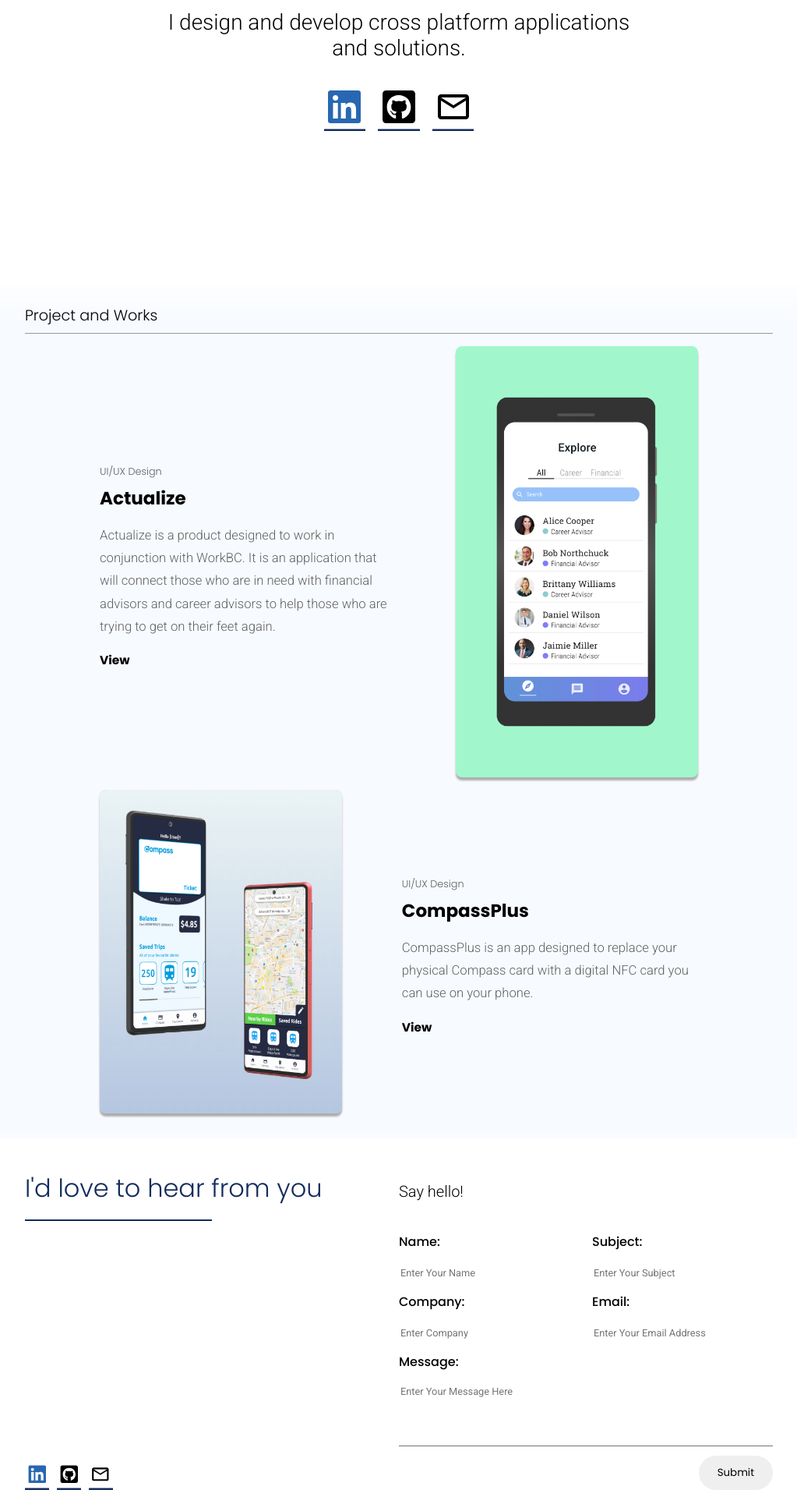
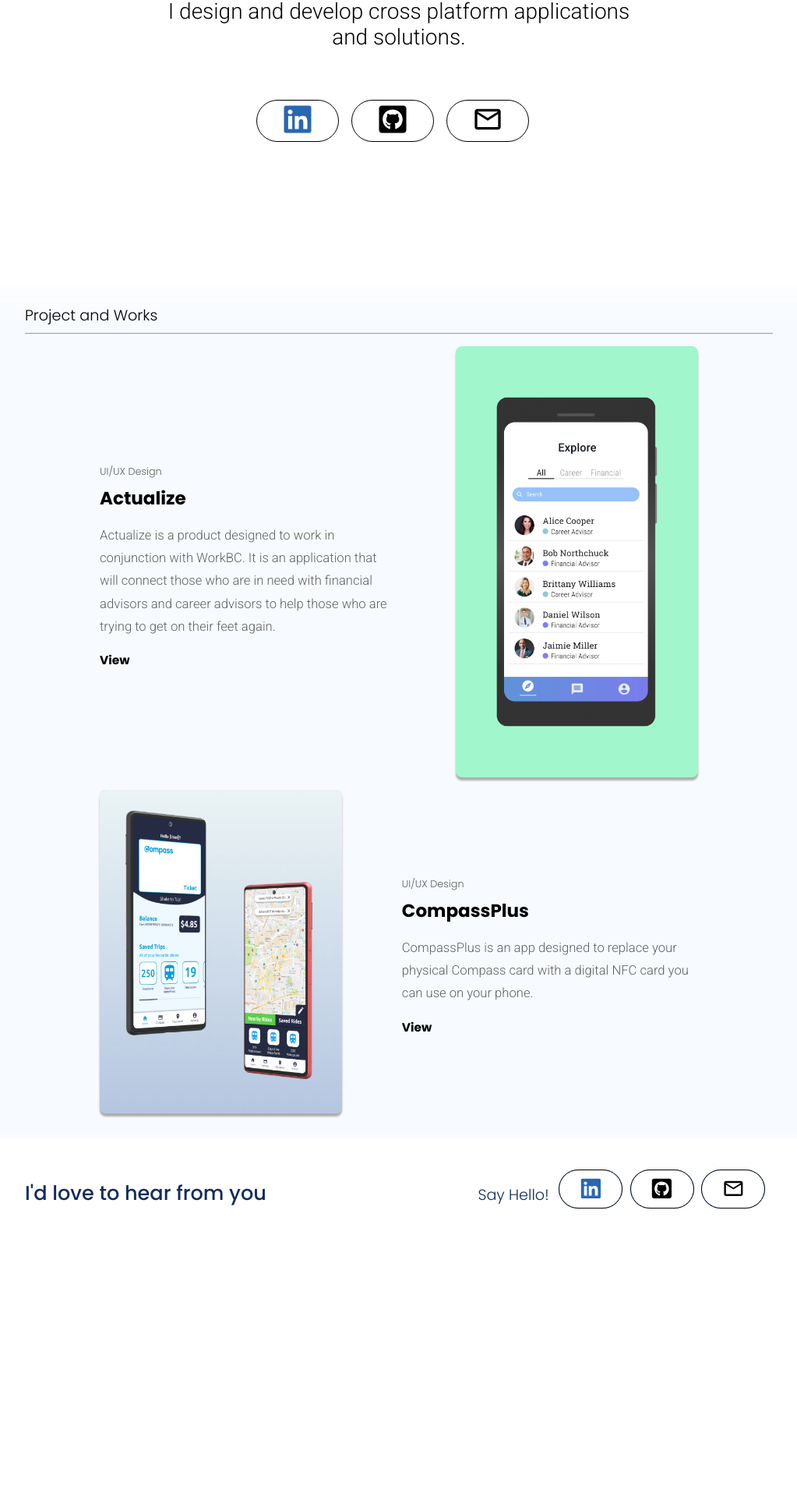
Before and after one commit to ItsMe-Matt/portfolio, a Next.js app: page / in a window 1280 px wide. Shown: the part 434-2354 px from the top of the page at 78% size, without its empty margins (128-1151 px from the left). After the commit the page ends 2024 px from the top, so only its background shows below. Built offline with nearby package versions, Linux system fonts and the light colour scheme.

Commit message:
contact styling changes

```diff
--- a/comps/ContactUI/index.js
+++ b/comps/ContactUI/index.js
@@ -38,7 +38,7 @@ export default function ContactUI({
         </Left>
 
         <Right>
-            <form onSubmit={()=>{console.log("hey there bud");event.preventDefault()}}>
+            <form action="mailto:matthewlukez@yahoo.com" method="post" encType="text/plain">
                 <RRow>
                     <Cont1>
                         <Label>Name:</Label>
@@ -105,7 +105,7 @@ width: 50%;
 const Line = styled.div`
 height: 0.25vh;
 background-color: #122c5c;
-width: 50%;
+width: 40%;
 `
 const LHead = styled.p`
 font-family: Poppins;
--- /dev/null
+++ b/comps/ContactUI2/index.js
@@ -0,0 +1,205 @@
+
+import styled from "styled-components"
+import { FaLinkedin, FaGithubSquare } from 'react-icons/fa'
+import { MdOutlineEmail } from "react-icons/md"
+
+export default function ContactUI2({
+    onS1Over=()=>{},
+    onS1Off=()=>{},
+    S1D = "none",
+    onS2Over=()=>{},
+    onS2Off=()=>{},
+    S2D = "none",
+    onS3Over=()=>{},
+    onS3Off=()=>{},
+    S3D = "none"
+}) {
+    return <Container>
+        <Left>
+            <LHead>
+                I'd love to hear from you
+            </LHead>
+
+
+        </Left>
+
+        <Right>
+            <RP>
+                Say Hello!
+            </RP>
+            <ContainerS>
+                <IconA1
+                    href="https://www.linkedin.com/in/mlzhao/"
+                    target="_blank"
+                    onMouseOver={onS1Over}
+                    onMouseLeave={onS1Off}
+                    >
+                    <IconCont>
+                        <FaLinkedin size="2.25vw" color='#2867B2'/>
+                    </IconCont>
+
+                    <Hid S1D={S1D}>
+                        in/mlzhao
+                    </Hid>
+                </IconA1>
+
+                <IconA1
+                    href="https://github.com/ItsMe-Matt"
+                    target="_blank"
+                    onMouseOver={onS2Over}
+                    onMouseLeave={onS2Off}>
+                    <IconCont>
+                        <FaGithubSquare size="2.25vw"/>
+                    </IconCont>
+                    <Hid2 S2D={S2D}>
+                        /ItsMe-Matt
+                    </Hid2>
+                </IconA1>
+
+                <IconA2
+                    href="mailto:Matthewlukez@yahoo.com"
+                    target="_blank"
+                    onMouseOver={onS3Over}
+                    onMouseLeave={onS3Off}
+                    >
+                    <IconCont>
+                        <MdOutlineEmail size="2.25vw" />
+                    </IconCont>
+                    <Hid3 S3D={S3D}>
+                        matthewlukez@yahoo.com
+                    </Hid3>
+                </IconA2>
+            </ContainerS>
+        </Right>
+    </Container>
+}
+
+
+const Container = styled.div`
+display: flex;
+width: 75vw;
+align-items: baseline;
+justify-content: space-between;
+`
+
+const Left = styled.div`
+display: flex;
+flex-direction: row;
+align-items: baseline;
+`
+
+const Right = styled.div`
+display: flex;
+justify-content: flex-end;
+flex-direction: row;
+align-items: baseline;
+`
+
+const LHead = styled.p`
+font-family: Poppins;
+font-weight: 500;
+font-size: 2vw;
+margin: 0;
+color: #122c5c;
+`
+const RP = styled.p`
+font-family: Poppins;
+font-weight: 300;
+font-size: 1.5vw;
+margin: 0;
+color: #122c5c;
+margin-right: 1vw;
+`
+
+const ContainerS = styled.div`
+    display: flex;
+    width: fit-content;
+    flex-direction: row;
+`
+
+const IconA1 = styled.a`
+display: flex;
+align-items: center;
+margin-right: 0.75vw;
+background-color: #2868de;
+border-radius: 5rem;
+width: max-content;
+
+&:hover {
+    transition: 1.5s;
+    box-shadow: inset 16vw 0 0 0 #28994c;
+}
+`
+
+const IconA2 = styled.a`
+display: flex;
+align-items: center;
+margin-right: 0.75vw;
+background-color: #2868de;
+border-radius: 5rem;
+width: max-content;
+
+&:hover {
+    transition: 1.5s;
+    box-shadow: inset 25vw 0 0 0 #28994c;
+}
+`
+const IconCont = styled.div`
+display: flex;
+justify-content: center;
+align-items: center;
+background-color: #fff;
+
+border-radius: 5rem;
+border: 0.12vw solid black;
+
+padding: 0.75vw 2vw;
+`
+
+const Hid = styled.div`
+height: 3vw;
+align-items: center;
+
+
+font-family: Roboto;
+font-weight: 300;
+
+transition: 3s;
+display: ${(props)=>props.S1D};
+overflow: hidden;
+
+padding: 0 1.5vw 0 1vw;
+color: #fff;
+`
+
+const Hid2 = styled.div`
+height: 3vw;
+align-items: center;
+
+
+font-family: Roboto;
+font-weight: 300;
+
+transition: 3s;
+display: ${(props)=>props.S2D};
+overflow: hidden;
+
+padding: 0 1.5vw 0 1vw;
+color: #fff;
+`
+
+const Hid3 = styled.div`
+height: 3vw;
+align-items: center;
+
+
+font-family: Roboto;
+font-weight: 300;
+
+transition: 3s;
+display: ${(props)=>props.S3D};
+overflow: hidden;
+
+padding: 0 1.5vw 0 1vw;
+color: #fff;
+`
--- a/comps/HeadNav/index.js
+++ b/comps/HeadNav/index.js
@@ -16,6 +16,13 @@ export default function HeadNav() {
         </Link>
 
         <NavCont>
+
+        <Link href="/">
+            <AbtMe>
+            About Me
+            </AbtMe>
+        </Link>
+
         <Link href="/#projects">
             <NavBtn>
             Project and Works
@@ -86,7 +93,31 @@ const NavCont = styled.div`
     flex-direction: row;
     justify-content: baseline;
 `
+const AbtMe = styled.div`
+cursor: pointer;
+font-family: Roboto;
+font-size: 2.2vh;
+font-weight: 300;
+padding: 1vh 1vw;
+color: #000;
 
+margin: 0 0.5vw;
+
+&:hover {
+
+    animation-name: box;
+    animation-duration: 2.5s;
+    animation-iteration-count: infinite;
+}
+
+@keyframes box {
+    20% {box-shadow: inset 0 0.1vh #000}
+    40% {box-shadow: inset -0.1vh 0.1vh #000}
+    60% {box-shadow: inset -0.1vh 0.1vh #000, inset 0 -0.1vh #000}
+    80% {box-shadow: inset -0.1vh 0.1vh #000, inset 0.1vh -0.1vh #000}
+    100% {box-shadow: inset -0.1vh 0.1vh #fff, inset 0.1vh -0.1vh #fff}
+}
+`
 const NavBtn = styled.div`
     cursor: pointer;
     font-family: Roboto;
@@ -95,7 +126,7 @@ const NavBtn = styled.div`
     padding: 1vh 1vw;
     color: #000;
 
-    margin: 0 0.5rem;
+    margin: 0 0.5vw;
 
     &:hover {
 
--- a/comps/Social/index.js
+++ b/comps/Social/index.js
@@ -3,38 +3,19 @@ import { MdOutlineEmail } from "react-icons/md"
 import styled from "styled-components"
 
 
-export default function Social({
-    type="1"
-}){
-    if (type === "1") {
+export default function Social(){
     return <Container>
         <IconA href="https://www.linkedin.com/in/mlzhao/" target="_blank">
-                <FaLinkedin size="6vh" color='#2867B2'/>
+            <FaLinkedin size="5vh" color='#2867B2'/>
         </IconA>
-
         <IconA href="https://github.com/ItsMe-Matt" target="_blank">
-                <FaGithubSquare size="6vh"/>
+            <FaGithubSquare size="5vh"/>
         </IconA>
-
-            <IconC>
-                <MdOutlineEmail size="6vh" />
+        <IconC href="mailto:Matthewlukez@yahoo.com">
+            <MdOutlineEmail size="5vh" />
         </IconC>
     </Container>
-    } else if (type === "2") {
-        return <ContainerW>
-            <IconAW href="https://www.linkedin.com/in/mlzhao/" target="_blank">
-                <FaLinkedin size="2vw" color='#2867B2'/>
-            </IconAW>
 
-            <IconAW href="https://github.com/ItsMe-Matt" target="_blank">
-                <FaGithubSquare size="2vw"/>
-            </IconAW>
-
-            <IconC>
-                <MdOutlineEmail size="2vw" />
-            </IconC>
-        </ContainerW>
-    }
 
 }
 
@@ -45,42 +26,27 @@ const Container = styled.div`
 `
 
 const IconA = styled.a`
-    padding: 0.35vh;
-    box-shadow: 0 -0.3vh #122c5c inset;
+    padding: 0.5vh 4vh;
+    border: 0.2vh solid #000;
     margin-right: 2vh;
+    border-radius: 5rem;
+
 
 &:hover {
-    transition: 0.25s;
-    border-radius: 1vh;
+    transition: 0.5s;
     border: 0.3vh solid #2868de;
+    box-shadow: 0 0.4vh 0.2vh #505050;
 }
 `
-const IconC = styled.div`
-    padding: 0.35vh;
-    box-shadow: 0 -0.3vh #122c5c inset;
+const IconC = styled.a`
+padding: 0.5vh 4vh;
+border: 0.2vh solid #000;
+margin-right: 2vh;
+border-radius: 5rem;
 
 &:hover {
-        transition: 0.25s;
-        border-radius: 1vh;
+transition: 0.5s;
 border: 0.3vh solid #2868de;
+box-shadow: 0 0.4vh 0.2vh #505050;
 }
 `
-const IconAW = styled.a`
-padding: 0.35vh;
-box-shadow: 0 -0.3vh #122c5c inset;
-margin-right: 0.75vw;
-
-&:hover {
-    transition: 0.25s;
-    border-radius: 1vh;
-    border: 0.3vh solid #2868de;
-}
-`
-
-const ContainerW = styled.div`
-    display: flex;
-    width: fit-content;
-    flex-direction: row;
-
-
-`
--- a/pages/index.js
+++ b/pages/index.js
@@ -1,8 +1,7 @@
 import { useState } from 'react';
 import styled from 'styled-components'
-import Image from 'next/image';
 
-import ContactUI from '../comps/ContactUI';
+import ContactUI2 from '../comps/ContactUI2';
 import HeadNav from '../comps/HeadNav'
 import Project from "../comps/Project";
 import Project2 from "../comps/Project2";
@@ -15,31 +14,40 @@ import Proj from "./data/Proj.json"
 export default function Home() {
   var [ULColor, setULColor] = useState("transparent")
   var [ULColor2, setULColor2] = useState("transparent")
+  var [S1Display, setS1Display] = useState("none")
+  var [S2Display, setS2Display] = useState("none")
+  var [S3Display, setS3Display] = useState("none")
 
-
-
-
+  function S1On(){
+    setS1Display("flex")
+  }
+  function S1Off(){
+    setS1Display("none")
+  }
+  function S2On(){
+    setS2Display("flex")
+  }
+  function S2Off(){
+    setS2Display("none")
+  }
+  function S3On(){
+    setS3Display("flex")
+  }
+  function S3Off(){
+    setS3Display("none")
+  }
   function hlOn(e) {
     setULColor(e)
-    console.log(ULColor)
   }
-
   function hlOff() {
-    console.log(ULColor)
     setULColor("transparent")
   }
-
   function hlOn2(e) {
     setULColor2(e)
-    console.log(ULColor2)
   }
-
   function hlOff2() {
-    console.log(ULColor2)
     setULColor2("transparent")
   }
-
-
 
   return (<div>
     <Container>
@@ -83,7 +91,19 @@ export default function Home() {
 
       </Content>
       <FooterArea>
-        <ContactUI />
+        <ContactUI2
+          onS1Off={()=>S1Off()}
+          onS1Over={()=>S1On()}
+          S1D={S1Display}
+
+          onS2Off={()=>S2Off()}
+          onS2Over={()=>S2On()}
+          S2D={S2Display}
+
+          onS3Off={()=>S3Off()}
+          onS3Over={()=>S3On()}
+          S3D={S3Display}
+        />
       </FooterArea>
     </Container>
     </div>)
@@ -119,7 +139,7 @@ const HeroP = styled.div`
   display: flex;
   max-width: 50vw;
   text-align: center;
-  margin-bottom: 4vh;
+  margin-bottom: 8vh;
 `
 const RowCenter = styled.div`
   display: flex;
```
Lines whose indentation alone changed are shown as unchanged.
